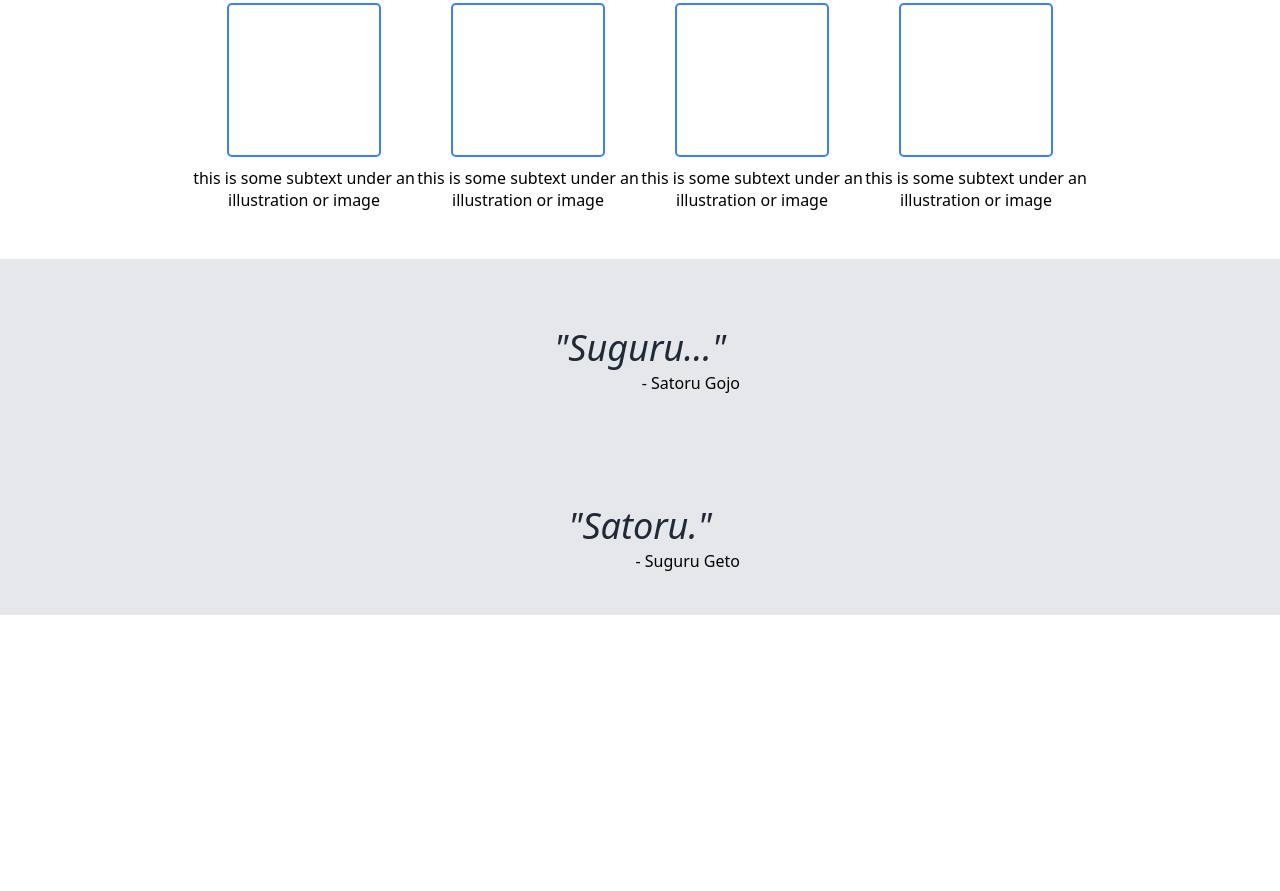
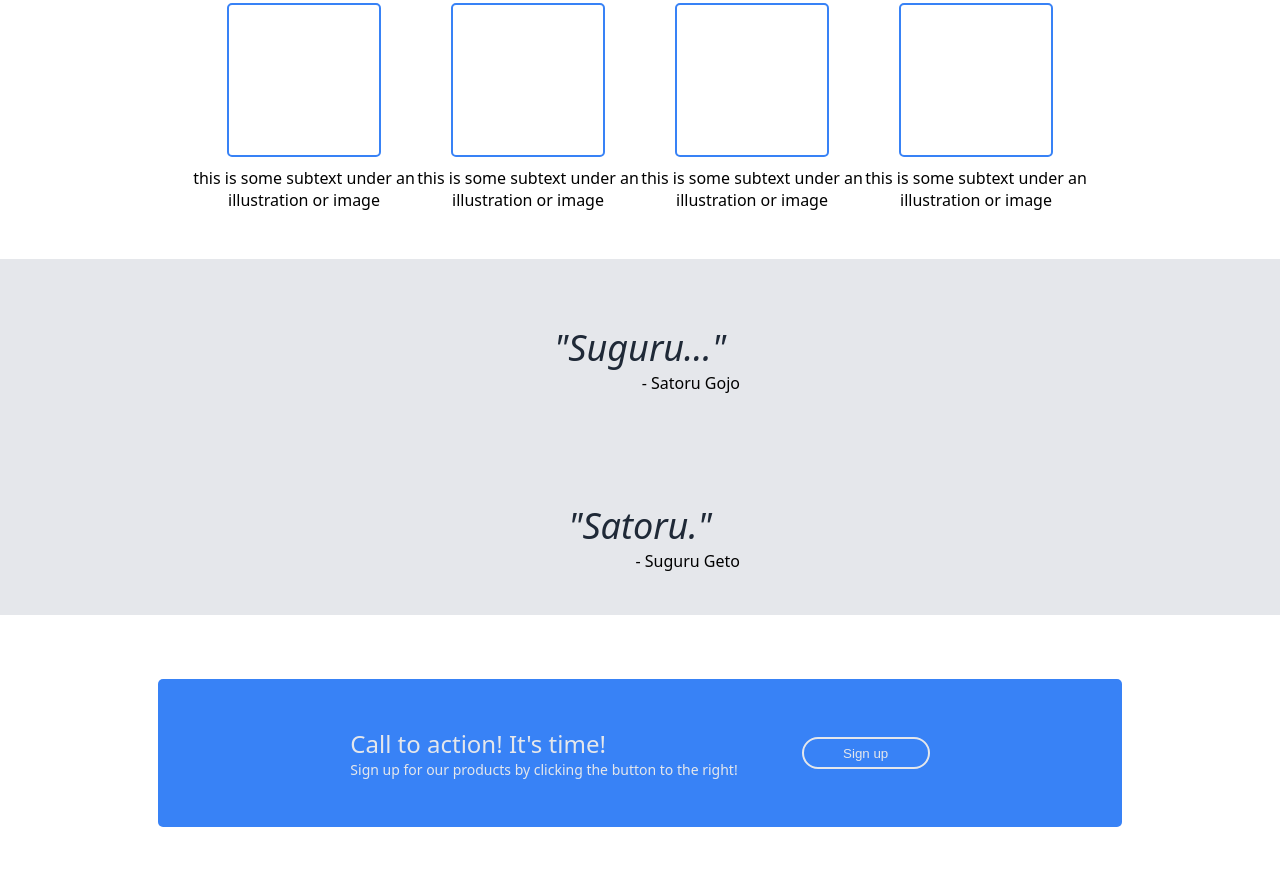
Before and after one commit to jc030201/basic-landing-page, a plain HTML site: page index.html in a window 1280 px wide. Shown: the part 480-1371 px from the top of the page. Before the commit the page ends 1095 px from the top, so only its background shows below. Drawn offline with Linux system fonts and the light colour scheme.

Commit message:
Add call to action body

```diff
--- a/index.html
+++ b/index.html
@@ -68,5 +68,18 @@
             <div class="author">- Suguru Geto</div>
         </div>
     </div>
+
+    <div class="body-3">
+        <div class="action-container">
+            <div class="horizontal-container-2">
+                <div class="vertical-container">
+                    <div class="call-text">Call to action! It's time!</div>
+                    <div class="call-subtext">Sign up for our products by clicking the button to the right!</div>
+                </div>
+
+                <button class="signup-button-2">Sign up</button>
+            </div>
+        </div>
+    </div>
   </body>
 </html>
--- a/style.css
+++ b/style.css
@@ -131,3 +131,47 @@ ul {
 .author {
     text-align: right;
 }
+
+.body-3 {
+    display: flex;
+    align-items: center;
+    justify-content: center;
+}
+
+.action-container {
+    background-color: #3882f6;
+    border-radius: 5px;
+    display: flex;
+    align-items: center;
+    justify-content: center;
+    margin: 64px;
+}
+
+.call-text {
+    text-align: left;
+    color: #e5e7eb;
+    font-size: 24px;
+}
+
+.call-subtext {
+    text-align: left;
+    color: #e5e7eb;
+    font-size: 14px;
+}
+
+.signup-button-2 {
+    border-radius: 25px;
+    border: #e5e7eb 2px solid;
+    background-color: #3882f6;
+    color: #e5e7eb;
+    width: 128px;
+    height: 32px;
+}
+
+.horizontal-container-2 {
+    display: flex;
+    align-items: center;
+    justify-content: space-between;
+    margin: 48px 192px 48px 192px;
+    gap: 64px;
+}
```
